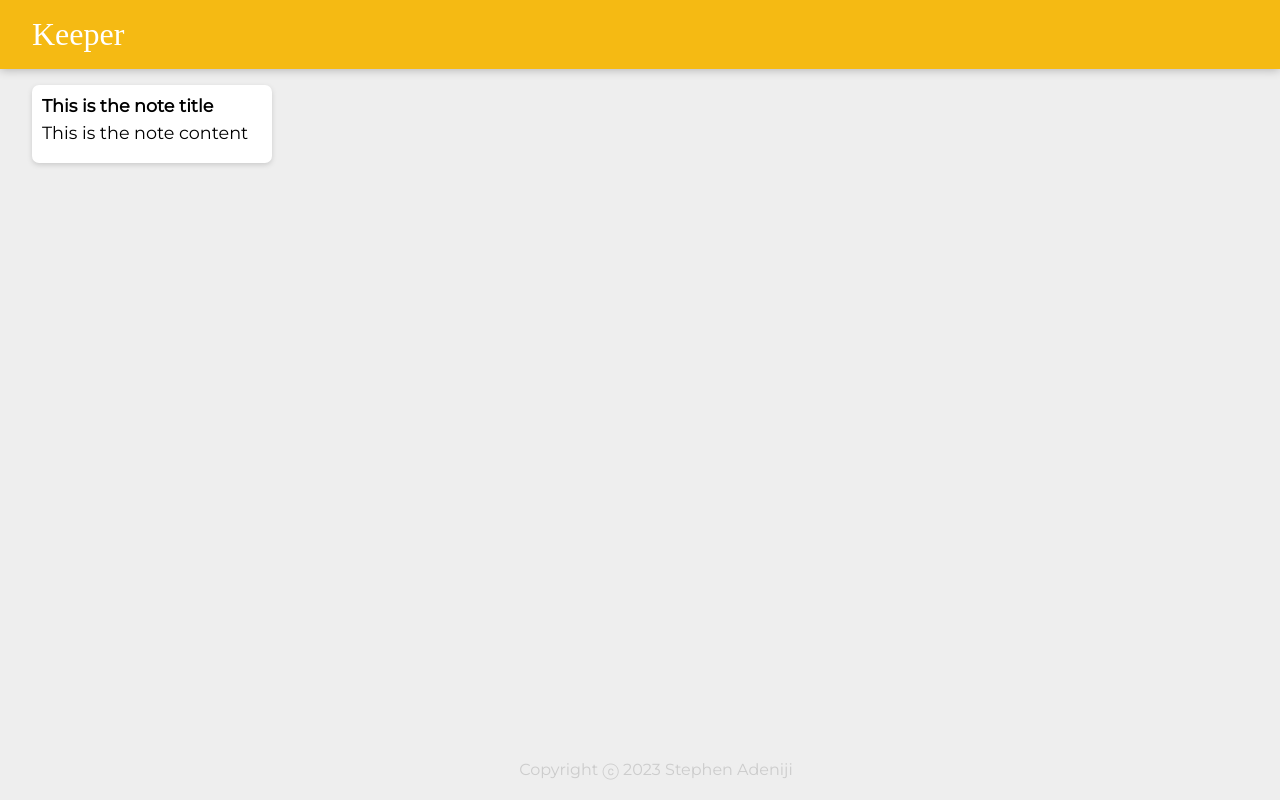
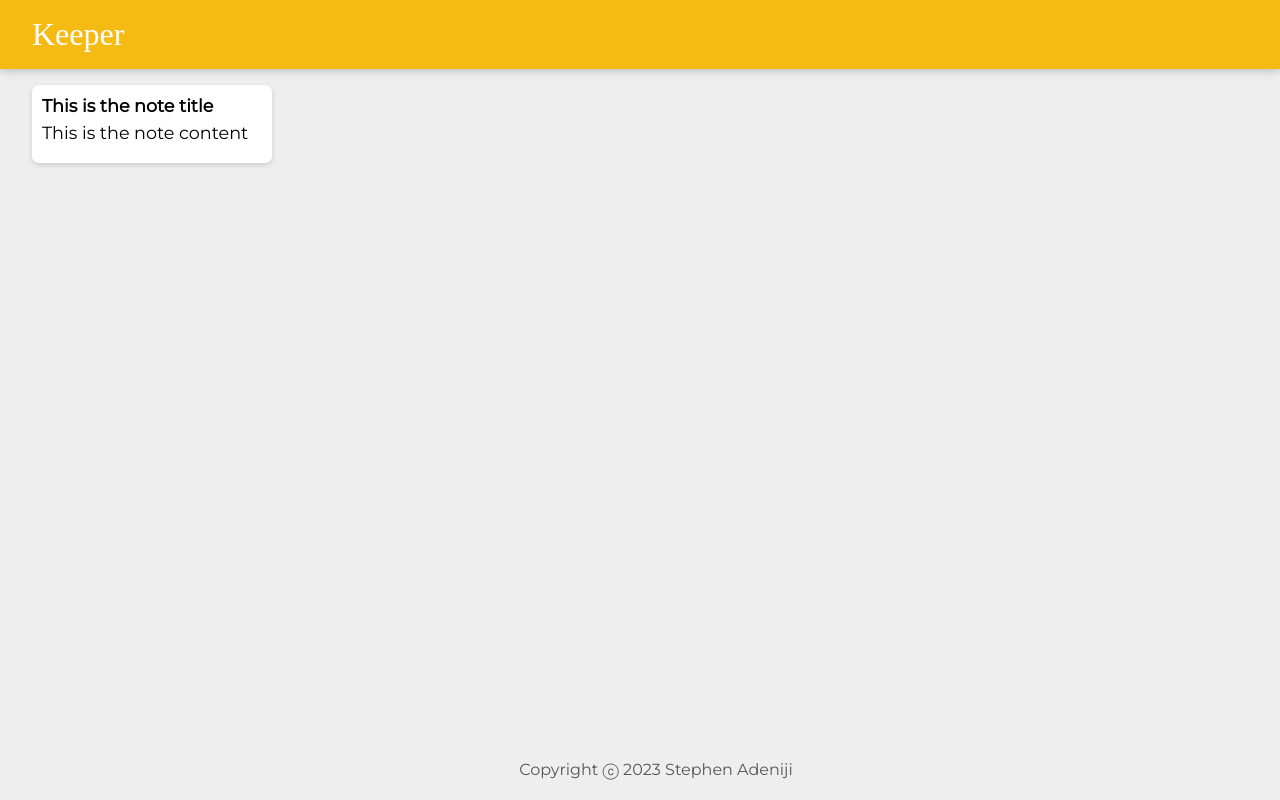
Before and after one commit to Praizee/Keeper-App-01, a React (Vite) app: page / in a window 1280 px wide. Built offline with nearby package versions, Linux system fonts and the light colour scheme; a web font is replaced by a local one.

Commit message:
Update styles.css

```diff
--- a/styles.css
+++ b/styles.css
@@ -39,7 +39,8 @@ footer {
 }
 
 footer p {
-  color: #ccc;
+  /* color: #ccc; */
+  color: #585757;
 }
 
 .note {
```
